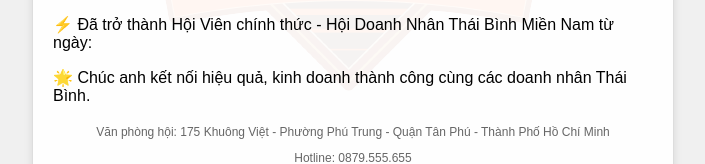
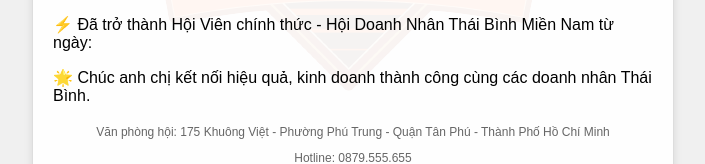
Before and after one commit to ninhpoal/goalapp, a plain HTML site: page chaomung.html in a window 1280 px wide. Shown: the part 505-669 px from the top of the page, without its empty margins (287-992 px from the left). Drawn offline with nearby package versions, Linux system fonts and the light colour scheme.

Commit message:
Update chaomung.html

```diff
--- a/chaomung.html
+++ b/chaomung.html
@@ -170,7 +170,7 @@
                 <p>Trụ sở: <b><span id="truso"></span></b></p>
                 <p>Nhóm ngành nghề: <span id="nganhnghe"></span></p>
                 <p>⚡ Đã trở thành Hội Viên chính thức - Hội Doanh Nhân Thái Bình Miền Nam từ ngày:<b> <span id="data"></span></b></p>
-                <p>🌟 Chúc anh kết nối hiệu quả, kinh doanh thành công cùng các doanh nhân Thái Bình.</p>
+                <p>🌟 Chúc anh chị kết nối hiệu quả, kinh doanh thành công cùng các doanh nhân Thái Bình.</p>
             </div>
             <div class="footer">
                 <p>Văn phòng hội: 175 Khuông Việt - Phường Phú Trung - Quận Tân Phú - Thành Phố Hồ Chí Minh</p>
```
